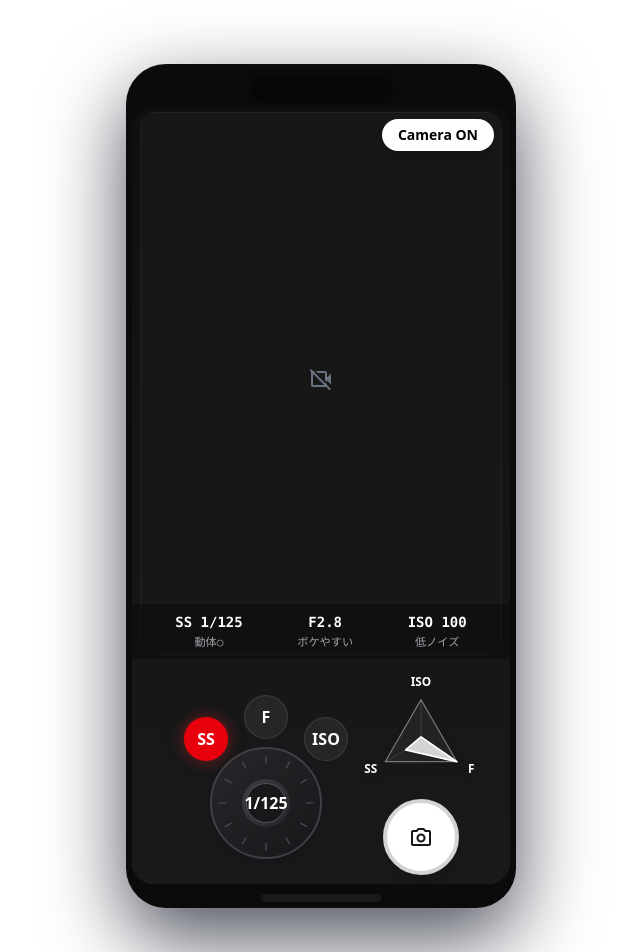
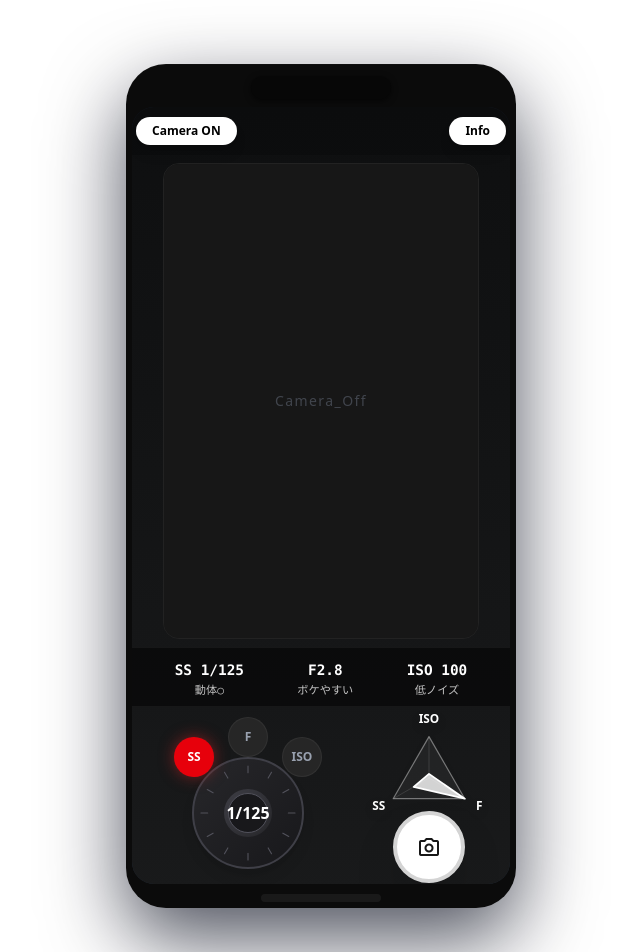
Before and after one commit to Mackey4869/DSLR_experienceApp, a React (Vite) app: page / in a window 1280 px wide. Shown: the top 952 px of the page, without its empty margins (319-959 px from the left). Built offline with nearby package versions, Linux system fonts and the light colour scheme.

Commit message:
レスポンシブ修正

```diff
--- a/src/App.css
+++ b/src/App.css
@@ -1,3 +1,5 @@
+/* src/App.css */
+
 /* 全体のルート：100dvh 固定、スクロール禁止 */
 .camera-app-root {
   display: flex;
@@ -10,68 +12,73 @@
   position: relative;
 }
 
-/* ヘッダー：カメラON/OFFボタンなど */
+/* 1. Header (新設): 最上部 */
 .camera-header {
   flex-shrink: 0;
-  height: 3.5rem;
+  height: 48px;
   display: flex;
   align-items: center;
-  justify-content: flex-end;
-  padding: 0 1rem;
+  justify-content: space-between;
+  padding: 0 0.25rem;
   z-index: 50;
+  background: rgba(0, 0, 0, 0.2);
 }
 
-/* メイン：カメラプレビュー領域。残りのスペースを埋める */
+/* 2. Main (Camera): カメラプレビューエリア */
 .camera-main {
-  flex: 1;
-  min-height: 0; /* flexアイテムが縮小できるように重要 */
+  flex-grow: 1;
+  min-height: 0;
   display: flex;
   align-items: center;
   justify-content: center;
   padding: 0.5rem;
+  overflow: hidden;
   position: relative;
 }
 
-/* カメラコンテナ：アスペクト比を動的に切り替え */
 .camera-preview-container {
   width: 100%;
-  max-width: 500px; /* 必要に応じて調整 */
-  margin: 0 auto;
-  aspect-ratio: 2 / 3; /* デフォルト：縦長 */
+  max-width: 500px;
+  height: 100%;
+  max-height: 100%;
+  aspect-ratio: 2 / 3;
   background: #000;
   border-radius: 1rem;
   overflow: hidden;
   border: 1px solid #222;
+  display: flex;
+  align-items: center;
+  justify-content: center;
   position: relative;
-  transition: aspect-ratio 0.3s ease;
 }
 
-/* 画面の縦幅が小さい場合（iPhone SE等） */
-@media (max-height: 720px) {
+/* アスペクト比維持のためのメディアクエリ */
+@media (max-aspect-ratio: 2/3) {
   .camera-preview-container {
-    aspect-ratio: 3 / 2; /* 横長に切り替えて高さを節約 */
+    width: 100%;
+    height: auto;
+  }
+}
+@media (min-aspect-ratio: 2/3) {
+  .camera-preview-container {
+    height: 100%;
     width: auto;
-    height: 100%;
   }
 }
 
-/* フッター：設定値とコントロール。絶対に潰さない */
-.camera-footer {
+/* 3. Info (Values): 設定値表示エリア */
+.camera-info {
   flex-shrink: 0;
-  padding-bottom: env(safe-area-inset-bottom, 1rem);
-  display: flex;
-  flex-direction: column;
-  gap: 0.5rem;
-  z-index: 40;
+  background: rgba(0, 0, 0, 0.5);
+  border-top: 1px solid rgba(255, 255, 255, 0.05);
+  border-bottom: 1px solid rgba(255, 255, 255, 0.05);
 }
 
-/* 露出設定値表示エリア */
 .exposure-info-bar {
   display: flex;
   justify-content: space-around;
-  padding: 0.5rem 1rem;
-  font-family: ui-monospace, SFMono-Regular, Menlo, Monaco, Consolas, "Liberation Mono", "Courier New", monospace;
-  background: rgba(0, 0, 0, 0.3);
+  padding: 0.75rem 1rem;
+  font-family: ui-monospace, SFMono-Regular, Menlo, Monaco, Consolas, monospace;
 }
 
 .exposure-item {
@@ -81,29 +88,37 @@
 }
 
 .exposure-label {
-  font-size: 0.875rem;
-  font-weight: 600;
+  font-size: 0.9rem;
+  font-weight: 700;
+  color: #fff;
 }
 
 .exposure-note {
   font-size: 0.7rem;
-  color: #a1a1aa;
+  color: #C2C2C2;
   margin-top: 2px;
+  height: 1em;
 }
 
-/* コントロールエリア（ダイヤルとシャッター） */
+/* 4. Footer (Controls): 操作系 */
+.camera-footer {
+  flex-shrink: 0;
+  padding-bottom: env(safe-area-inset-bottom, 1rem);
+  z-index: 40;
+}
+
 .controls-layout {
   display: flex;
   justify-content: space-between;
   align-items: flex-end;
-  padding: 0 1.5rem 1rem 1.5rem;
-  height: 240px; /* 固定高さを確保 */
+  padding: 0 1rem 1rem 1rem;
+  height: 200px; /* compacted to match triangle + shutter heights */
   position: relative;
 }
 
 .dial-section {
-  width: 220px;
-  height: 220px;
+  width: 200px;
+  height: 200px;
   position: relative;
 }
 
@@ -112,31 +127,20 @@
   flex-direction: column;
   align-items: center;
   gap: 0.5rem;
-  padding-bottom: 1rem;
-}
-
-.shutter-button-wrapper {
-  position: relative;
-  display: flex;
-  flex-direction: column;
-  align-items: center;
+  padding-bottom: 0.5rem;
 }
 
 .triangle-container {
-  width: 130px;
-  margin-bottom: -15px;
-  z-index: 10;
+  width: 130px; /* slightly larger so triangle+shutter >= dial height */
+  margin-bottom: -2.5rem; /* move triangle down closer to shutter button */
 }
 
-/* 通知とプレビューの重ね合わせ用 */
+/* 通知レイヤー */
 .status-overlay {
   position: absolute;
-  bottom: 250px; /* コントロールの上に配置 */
-  left: 0;
-  right: 0;
-  display: flex;
-  flex-direction: column;
-  align-items: center;
-  gap: 1rem;
+  top: 50%;
+  left: 50%;
+  transform: translate(-50%, -50%);
   pointer-events: none;
+  z-index: 100;
 }
--- a/src/components/CameraView.tsx
+++ b/src/components/CameraView.tsx
@@ -176,17 +176,24 @@ const CameraView: React.FC = () => {
 
 	return (
 		<div className="camera-app-root">
-			{/* Header */}
+			{/* 1. Header: Settings and Info */}
 			<header className="camera-header">
-				<button
-					onClick={() => (isCameraOn ? stopCamera() : startCamera())}
-					className="bg-white text-black px-4 py-1.5 rounded-full text-sm font-bold shadow-lg"
-				>
-					{isCameraOn ? 'Camera OFF' : 'Camera ON'}
+				<div className="flex gap-2">
+					<button
+						onClick={() => (isCameraOn ? stopCamera() : startCamera())}
+						className={`px-4 py-1.5 rounded-full text-xs font-bold shadow-lg transition-colors ${
+							isCameraOn ? 'bg-red-600 text-white' : 'bg-white text-black'
+						}`}
+					>
+						{isCameraOn ? 'Camera OFF' : 'Camera ON'}
+					</button>
+				</div>
+				<button aria-label="info" className={`px-4 py-1.5 rounded-full text-xs font-bold shadow-lg transition-colors ${isCameraOn ? 'bg-red-600 text-white' : 'bg-white text-black'}`}>
+					Info
 				</button>
 			</header>
 
-			{/* Main Camera Area */}
+			{/* 2. Main: Camera Preview Area */}
 			<main className="camera-main">
 				<div className="camera-preview-container" ref={containerRef}>
 					{isCameraOn ? (
@@ -210,16 +217,15 @@ const CameraView: React.FC = () => {
 							/>
 						</>
 					) : (
-						<div className="w-full h-full flex items-center justify-center text-gray-500 bg-neutral-900">
-							<span className="material-symbols-outlined text-4xl mb-2">videocam_off</span>
+						<div className="w-full h-full flex flex-col items-center justify-center text-gray-500 bg-neutral-900">
+							<span className="text-sm font-medium tracking-widest opacity-50">Camera_Off</span>
 						</div>
 					)}
 				</div>
 			</main>
 
-			{/* Footer: Values and Controls */}
-			<footer className="camera-footer">
-				{/* Exposure Values Bar */}
+			{/* 3. Info: Exposure Values Bar */}
+			<div className="camera-info">
 				<div className="exposure-info-bar">
 					<div className="exposure-item">
 						<span className="exposure-label">SS 1/{Math.round(1 / settings.shutterSpeed)}</span>
@@ -234,16 +240,19 @@ const CameraView: React.FC = () => {
 						<span className="exposure-note">{getIsoNote()}</span>
 					</div>
 				</div>
+			</div>
 
-				{/* Controls Layout */}
+			{/* 4. Footer: Controls */}
+			<footer className="camera-footer">
 				<div className="controls-layout">
-					{/* Left: Dial */}
+					{/* Left: Dial Section */}
 					<div className="dial-section">
 						<div className="relative w-full h-full">
 							{(() => {
-								const centerX = 110;
-								const centerY = 140;
-								const radius = 94;
+								// compact layout: lower the dial and reduce its overall size so footer is more compact
+								const centerX = 100;
+								const centerY = 130; // moved slightly down
+								const radius = 84;
 								const angles = [-130, -90, -50];
 								const keys: Array<'ss'|'f'|'iso'> = ['ss','f','iso'];
 								return ['SS','F','ISO'].map((label, idx) => {
@@ -256,10 +265,10 @@ const CameraView: React.FC = () => {
 										<div
 											key={label}
 											className="absolute flex items-center justify-center z-30 cursor-pointer"
-											style={{ left: x - 28, top: y - 28, width: 56, height: 56 }}
+											style={{ left: x - 24, top: y - 24, width: 48, height: 48 }}
 											onClick={() => setSelectedMode(mode)}
 										>
-											<div className={`w-11 h-11 rounded-full flex items-center justify-center font-bold transition-all ${isActive ? 'bg-red-600 shadow-[0_0_15px_rgba(220,38,38,0.5)]' : 'bg-neutral-800 border border-white/10'}`}>
+											<div className={`w-10 h-10 rounded-full flex items-center justify-center text-xs font-bold transition-all ${isActive ? 'bg-red-600 text-white shadow-[0_0_15px_rgba(220,38,38,0.5)]' : 'bg-neutral-800 text-gray-400 border border-white/5'}`}>
 												{label}
 											</div>
 										</div>
@@ -268,7 +277,7 @@ const CameraView: React.FC = () => {
 							})()}
 
 							<div className="absolute inset-0 pointer-events-none">
-								<div className="absolute" style={{ left: 110 - 64, top: 140 - 64, width: 128, height: 128, pointerEvents: 'auto' }}>
+								<div className="absolute" style={{ left: 100 - 64, top: 130 - 64, width: 128, height: 128, pointerEvents: 'auto' }}>
 									{selectedMode === 'f' && <CircularDial value={settings.aperture} onChange={setAperture} label="Aperture" values={APERTURE_VALUES} />}
 									{selectedMode === 'ss' && <CircularDial value={settings.shutterSpeed} onChange={setShutterSpeed} label="Shutter" values={SHUTTER_VALUES} />}
 									{selectedMode === 'iso' && <CircularDial value={settings.iso} onChange={setIso} label="ISO" values={ISO_VALUES} />}
@@ -292,7 +301,7 @@ const CameraView: React.FC = () => {
 						</div>
 						<button
 							onClick={() => { setNotice('保存機能はこれから実装します'); setTimeout(() => setNotice(''), 1800); handleCapture(); }}
-							className="w-[76px] h-[76px] rounded-full bg-white border-[4px] border-neutral-300 active:scale-95 transition-transform flex items-center justify-center shadow-xl"
+							className="w-[72px] h-[72px] rounded-full bg-white border-[4px] border-neutral-300 active:scale-95 transition-transform flex items-center justify-center shadow-2xl"
 						>
 							<span className="material-symbols-outlined text-neutral-900 text-3xl">photo_camera</span>
 						</button>
@@ -303,16 +312,17 @@ const CameraView: React.FC = () => {
 			{/* Status Overlay */}
 			<div className="status-overlay">
 				{notice && (
-					<div className="bg-black/60 backdrop-blur-md px-4 py-2 rounded-full border border-white/10">
-						<span className="text-sm font-medium">{notice}</span>
-					</div>
-				)}
-				{captured && (
-					<div className="p-1 bg-white rounded shadow-2xl">
-						<img src={captured.image} alt="capture" className="w-20 h-auto rounded-sm" />
+					<div className="bg-black/80 backdrop-blur-md px-6 py-3 rounded-full border border-white/20 shadow-2xl">
+						<span className="text-sm font-bold tracking-tight text-white">{notice}</span>
 					</div>
 				)}
 			</div>
+
+			{captured && (
+				<div className="absolute bottom-4 right-4 p-1 bg-white rounded shadow-2xl z-[60] rotate-3 animate-in fade-in zoom-in duration-300">
+					<img src={captured.image} alt="capture" className="w-16 h-auto rounded-sm" />
+				</div>
+			)}
 		</div>
 	);
 };
```
